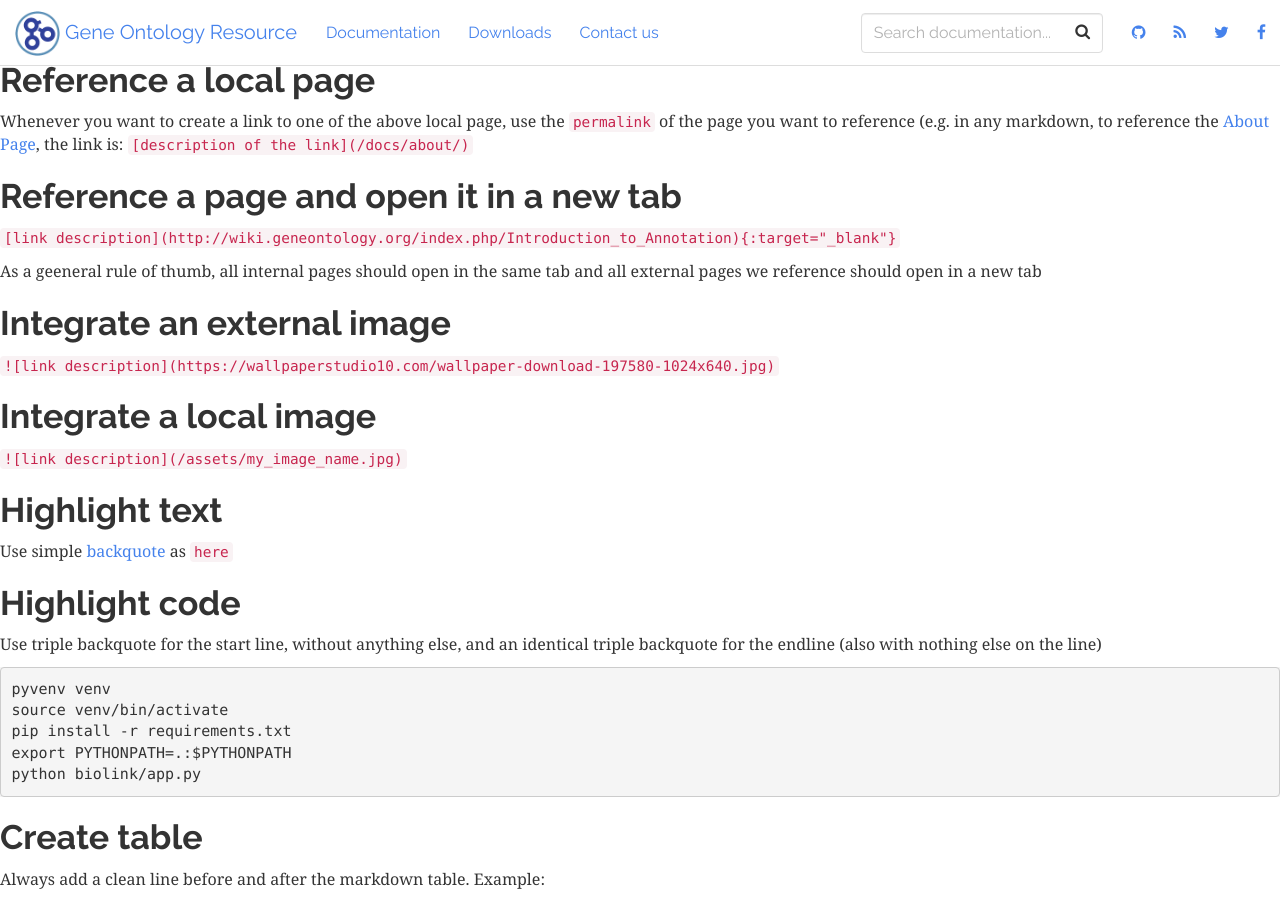
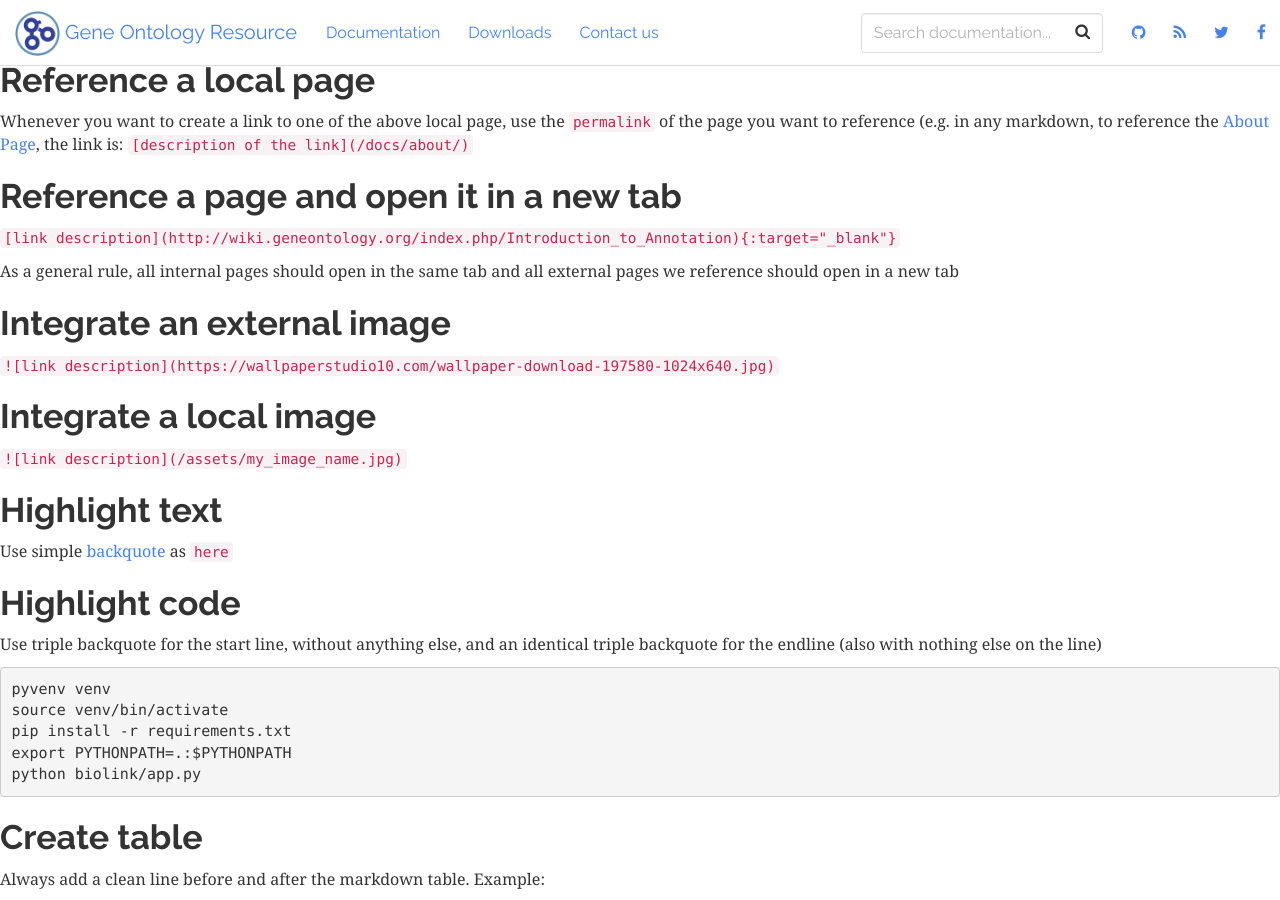
Before and after one commit to geneontology/geneontology.github.io, a Jekyll site: the page built from HOWTO.md, in a window 1280 px wide and 900 px high, scrolled down 354 px. Built offline with Jekyll 4.4.1, drawn with Linux system fonts in a browser that asks for light colours; nearby versions of some CDN libraries; our own code applies the rules of GitHub Pages for plain Markdown files.

Commit message:
Update HOWTO.md

```diff
--- a/HOWTO.md
+++ b/HOWTO.md
@@ -15,7 +15,7 @@ Whenever you want to create a link to one of the above local page, use the `perm
 ## Reference a page and open it in a new tab
 `[link description](http://wiki.geneontology.org/index.php/Introduction_to_Annotation){:target="_blank"}`
 
-As a geeneral rule of thumb, all internal pages should open in the same tab and all external pages we reference should open in a new tab
+As a general rule, all internal pages should open in the same tab and all external pages we reference should open in a new tab
 
 ## Integrate an external image
 `![link description](https://wallpaperstudio10.com/wallpaper-download-197580-1024x640.jpg)`
```
